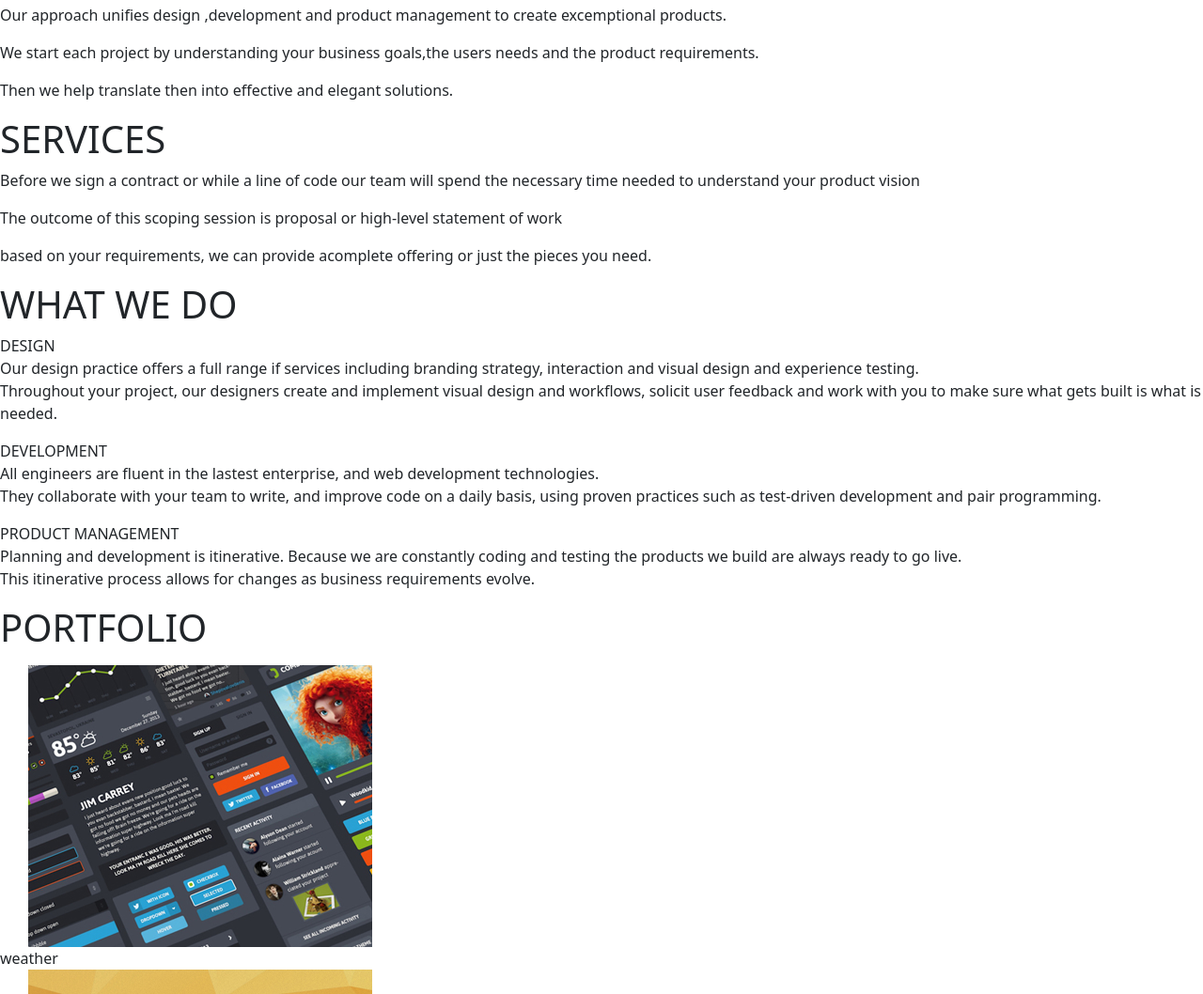
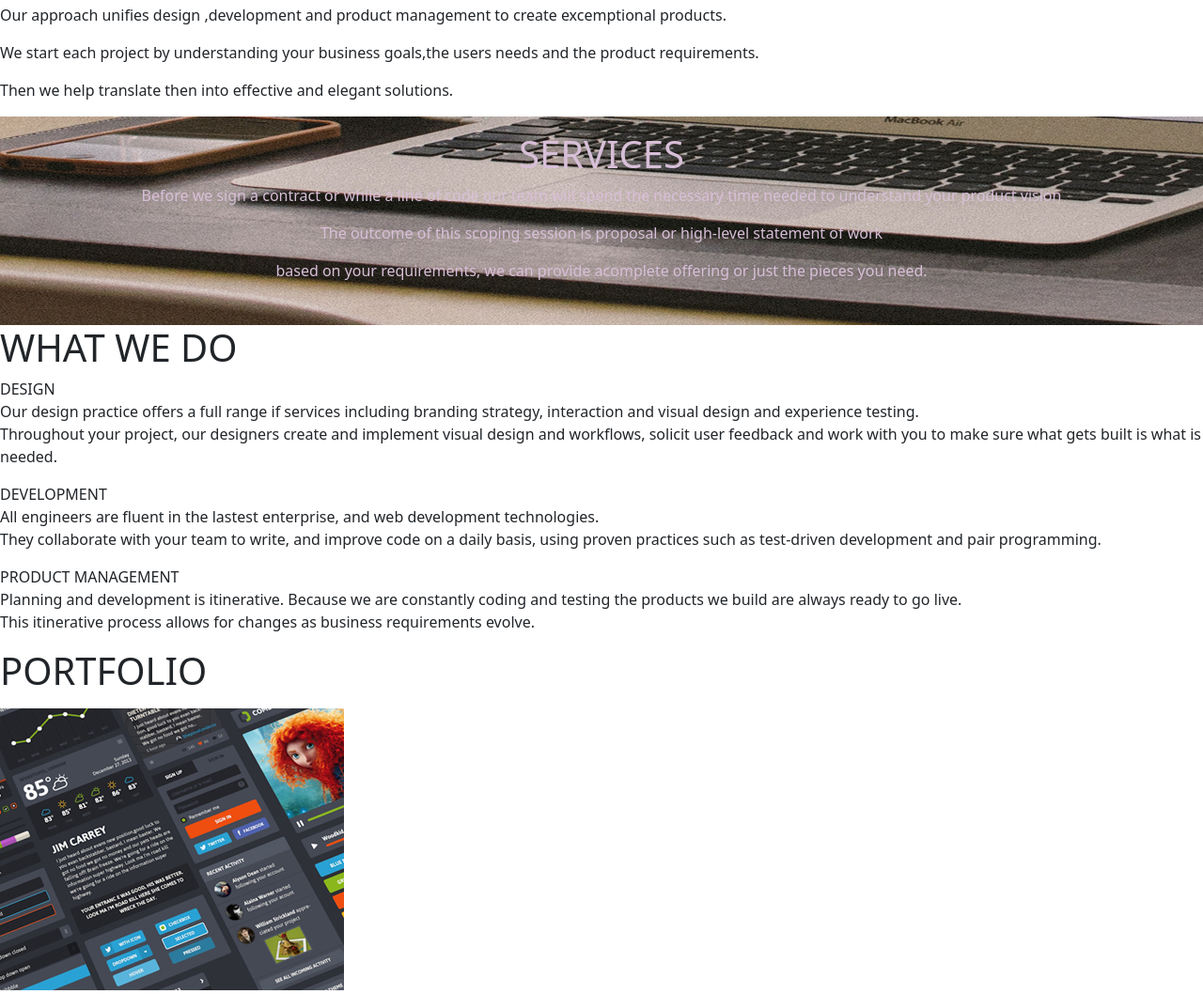
Before and after one commit to Nashke/delani, a plain HTML site: page index.html in a window 1280 px wide. Shown: the part 940-1998 px from the top of the page at 94% size. Drawn offline with Linux system fonts and the light colour scheme.

Commit message:
add image

```diff
--- a/index.html
+++ b/index.html
@@ -27,8 +27,8 @@
             <P>Then we help translate then into effective and elegant solutions.</p>
         </P>
     </div>
-    <div>
-        <h1 id="services">SERVICES</h1>
+    <div id="services">
+        <h1>SERVICES</h1>
         <p>Before we sign a contract or while a line of code our team will spend the necessary time needed to understand your product vision</p>
         <p>The outcome of this scoping session is proposal or high-level statement of work</p>
         <p>based on your requirements, we can provide acomplete offering or just the pieces you need.</p>
--- a/styles.css
+++ b/styles.css
@@ -21,6 +21,10 @@
     text-align: center;
     padding-bottom: 50px;
 }
-img{
-    padding-left: 30px;
+#services{
+    background-image: url(assets/backgrounds/s_image.jpg);
+    text-align: center;
+    padding-top: 1em;
+    color: thistle;
+    padding-bottom: 30px;
 }
```
